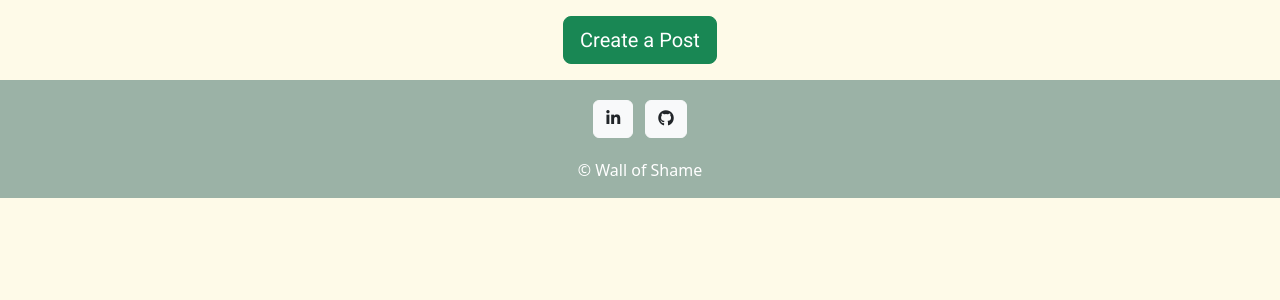
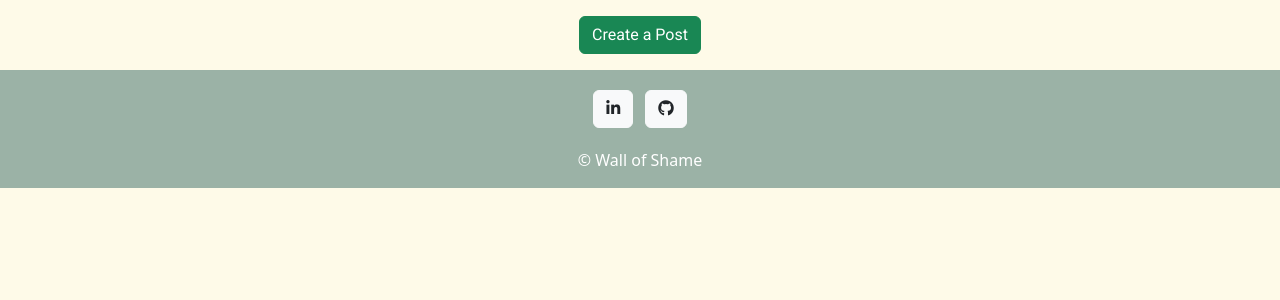
Before and after one commit to bakrydiarra/Wall_of-Shame, a Django app: page / in a window 1280 px wide. Shown: the part 62-362 px from the top of the page. Run offline with Django 3.2, Linux system fonts and the light colour scheme; the visitor is signed in with stand-in values (Sample User, id 1); data that the repository does not hold is empty; some libraries are stand-ins or nearby versions.

Commit message:
Style: size btn

```diff
--- a/templates/index.html
+++ b/templates/index.html
@@ -62,7 +62,7 @@ Home
 </div>
 
 <div class="d-flex justify-content-center">
-    <a href="{% url 'create_persona' %}" role="button" class="btn btn-success mb-3 btn-floating btn-lg"
+    <a href="{% url 'create_persona' %}" role="button" class="btn btn-success mb-3 btn-floating btn-m"
         id="btn-back-to-top">Create a Post</a>
 </div>
 <!-- Show pagination prev and next when the page reaches 6 personas -->
```
